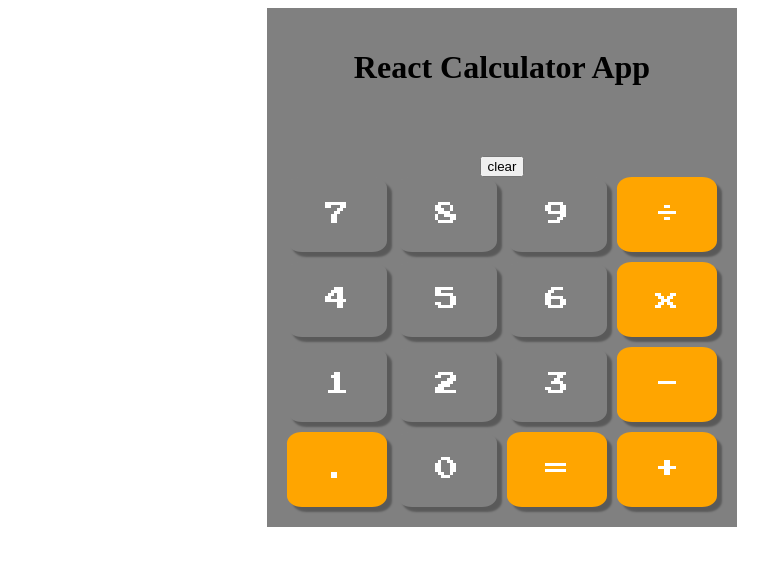
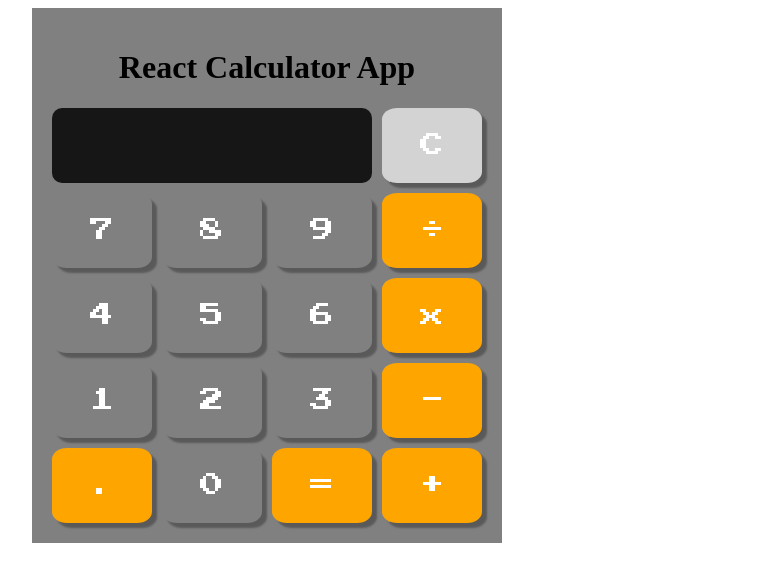
Before and after one commit to fearneyork/react-calculator, a React (Create React App) app: page / in a window 1280 px wide. Shown: the top 582 px of the page, without its empty margins (373-1141 px from the left). Built offline with nearby package versions, Linux system fonts and the light colour scheme; the HTML template or start-up script is replaced by a standard one.

Commit message:
add styling to buttons and viewport

```diff
--- a/src/App.css
+++ b/src/App.css
@@ -1,6 +1,10 @@
+#root {
+    display: flex;
+    align-items: center;
+    justify-content: center;
+}
+
 .calculator {
-    position: absolute;
-    left: 50%;
     background-color: grey;
     width: 430px;
     display: flex;
@@ -15,14 +19,30 @@
     align-items: center;
 }
 
+.calculator__upper-container {
+    display: flex;
+    width: 100%;
+    justify-content: space-between;
+    align-items: center;
+    margin-bottom: 10px;
+}
+
 .calculator__viewport {
     font-family: "Press Start 2P", cursive;
     color: white;
-    text-decoration: none;
     font-size: 1.5rem;
+    background-color: rgb(22, 22, 22);
+    width: 100%;
+    min-height: 55px;
+    border-radius: 10px;
     display: flex;
-    flex-direction: row;
-    align-items: flex-end;
+    align-items: center;
+    padding: 10px;
+}
+
+.calculator__viewport-content {
+    margin: 0;
+    word-break: break-all;
 }
 
 .calculator__keypad {
--- a/src/App.tsx
+++ b/src/App.tsx
@@ -65,19 +65,20 @@ function App() {
     return (
         <main className="calculator">
             <h1 className="calculator__title">React Calculator App</h1>
-            <p className="calculator__viewport">
+            <section className="calculator__upper-container">
+                <div className="calculator__viewport">
+                    <p className="calculator__viewport-content">
                         {firstNum !== "0" ? firstNum : ""} {operator}
                         {clickedValue}
                     </p>
+                </div>
                 <ClearButton
-                key="clear"
-                buttonValue="clear"
-                buttonType="clear"
                     setOperator={setOperator}
                     setFirstNum={setFirstNum}
                     setSecondNum={setSecondNum}
                     setClickedValue={setClickedValue}
                 />
+            </section>
             <section className="calculator__keypad">
                 {buttonsToCreate.map((value) => {
                     if (value === "=") {
--- a/src/Button/Button.css
+++ b/src/Button/Button.css
@@ -8,13 +8,22 @@
     border: none;
     border-radius: 15%;
     box-shadow: 5px 5px 2px 0px rgba(0, 0, 0, 0.3);
-    box-shadow: 5px 5px 2px 0px rgba(0, 0, 0, 0.3);
 }
 
-.button.button--number {
+.button:active {
+    box-shadow: 5px 5px 2px 0px rgba(0, 0, 0, 0.3) inset;
+}
+
+.button--number {
     background-color: grey;
 }
 
-.button.button--operator {
+.button--operator {
     background-color: orange;
 }
+
+.button--clear {
+    background-color: lightgray;
+    flex-shrink: 0;
+    margin-left: 10px;
+}
--- a/src/ClearButton/ClearButton.tsx
+++ b/src/ClearButton/ClearButton.tsx
@@ -1,6 +1,4 @@
 type ClearButtonProps = {
-    buttonValue: string;
-    buttonType: string;
     setOperator: React.Dispatch<React.SetStateAction<string>>;
     setFirstNum: React.Dispatch<React.SetStateAction<string | undefined>>;
     setSecondNum: React.Dispatch<React.SetStateAction<string>>;
@@ -8,8 +6,6 @@ type ClearButtonProps = {
 };
 
 const ClearButton = ({
-    buttonValue,
-    buttonType,
     setOperator,
     setFirstNum,
     setSecondNum,
@@ -23,8 +19,8 @@ const ClearButton = ({
     };
 
     return (
-        <button className={buttonType} onClick={clearEquation}>
-            {buttonValue}
+        <button className="button button--clear" onClick={clearEquation}>
+            C
         </button>
     );
 };
```
Lines whose indentation alone changed are shown as unchanged.
